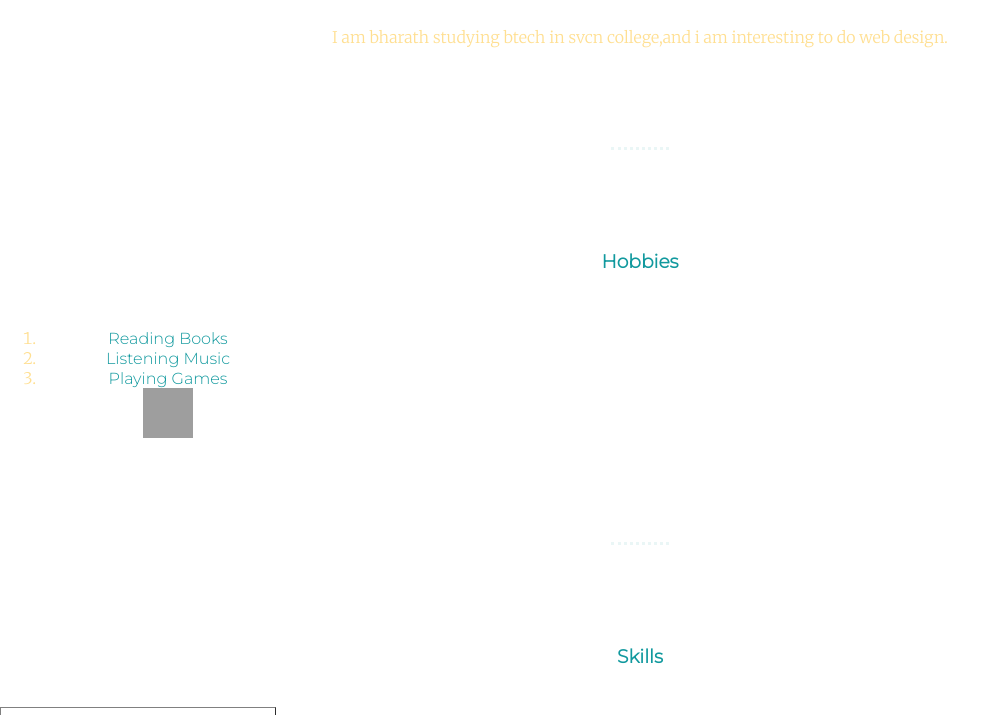
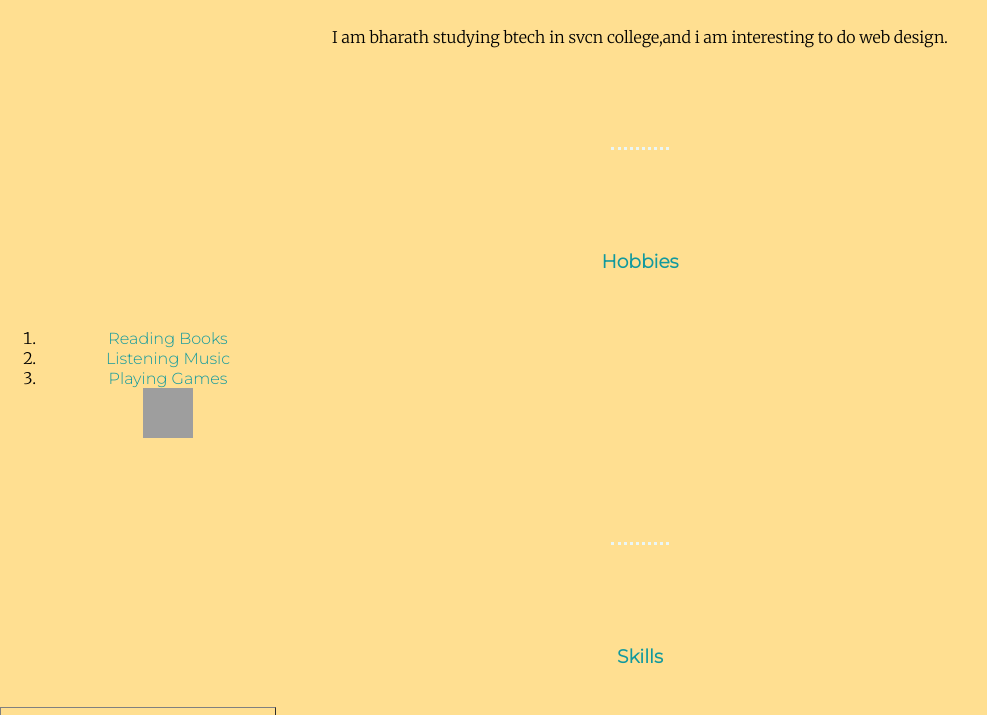
Before and after one commit to bharathk24/My-site, a plain HTML site: page index1.html in a window 1280 px wide. Shown: the part 352-1067 px from the top of the page, without its empty margins (0-987 px from the left). Drawn offline with Linux system fonts and the light colour scheme; grey boxes are pictures that could not be loaded.

Commit message:
Update style1.css

```diff
--- a/style1.css
+++ b/style1.css
@@ -2,7 +2,7 @@
                                  margin: 0;
                                  text-align: center;
                                  font-family: 'Merriweather', serif;
-                                 color:#ffdf91;
+                                 background-color:#ffdf91;
                              }
 
                              h1 {
```
